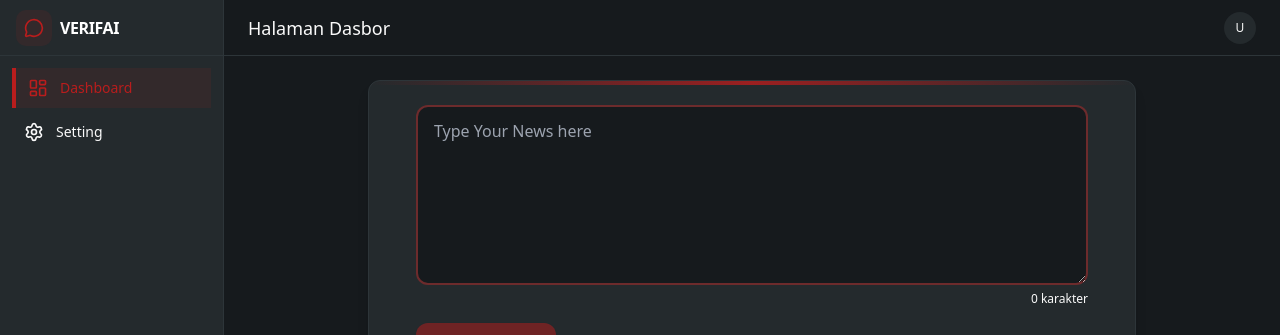
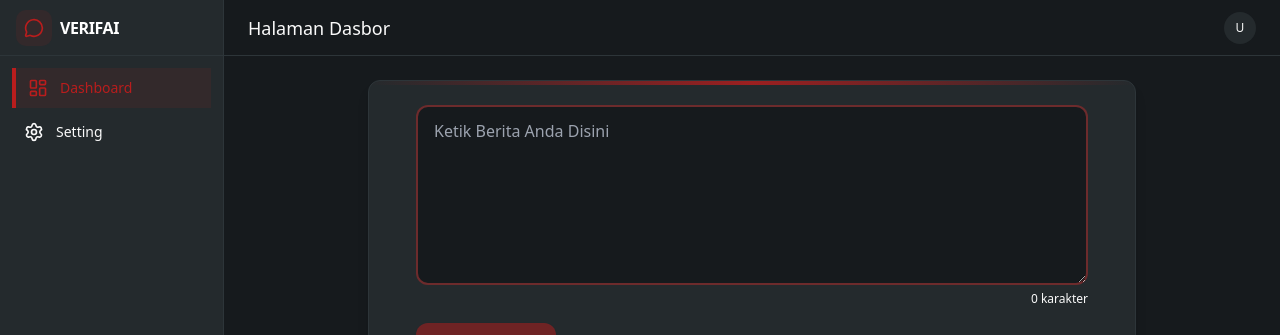
Before and after one commit to adwira/Fact-Verification, a Next.js app in the folder frontend/: page /verification in a window 1280 px wide. Shown: the top 335 px of the page. Built offline with nearby package versions, Linux system fonts and the light colour scheme; no server answers.

Commit message:
style: change sentence in bahasa

```diff
--- a/frontend/src/app/verification/page.tsx
+++ b/frontend/src/app/verification/page.tsx
@@ -7,7 +7,7 @@ export default function VerificationPage() {
         {/* LED top internal accent */}
         <div className="absolute top-0 left-0 h-1 w-full bg-gradient-to-r from-transparent via-primary to-transparent opacity-80" />
         <VerificationForm
-          placeholder="Type Your News here"
+          placeholder="Ketik Berita Anda Disini"
           textareaClassName="min-h-[180px]"
         />
       </div>
```
